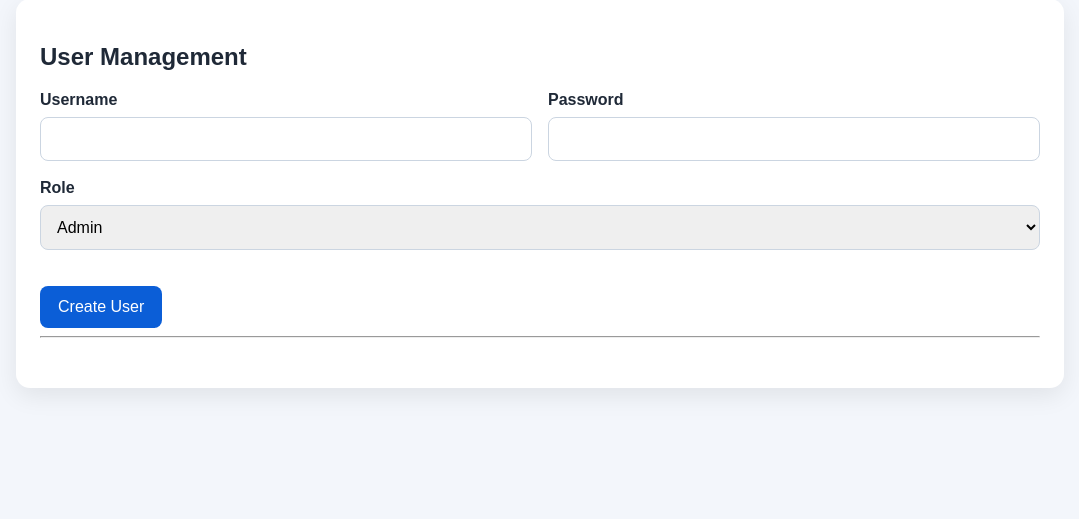
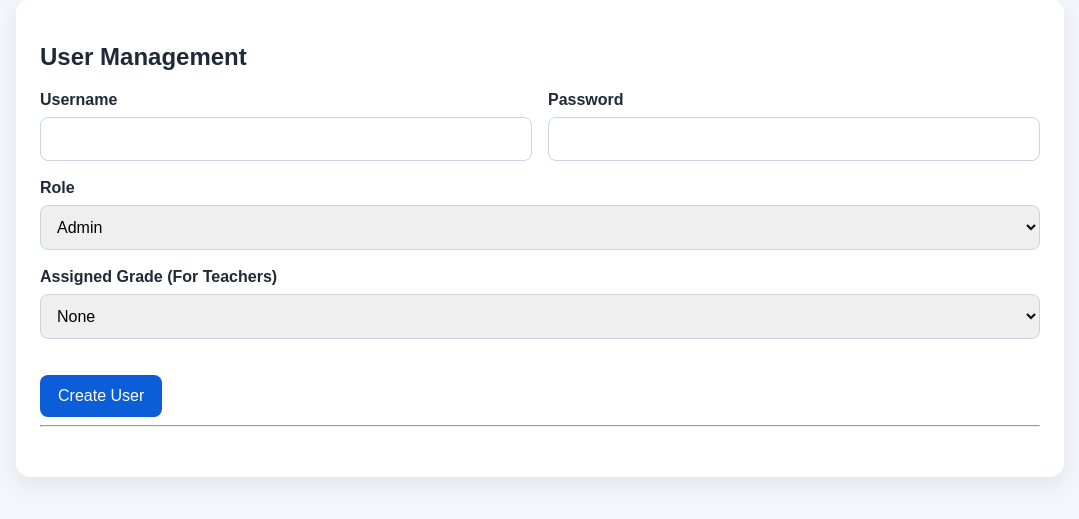
Before and after one commit to qaswar114/umar-faruq-school-system, a Flask app: page /users in a window 1280 px wide. Shown: the part 163-682 px from the top of the page, without its empty margins (100-1179 px from the left). Run offline with Flask 3, Linux system fonts and the light colour scheme; the visitor is signed in with stand-in values (Sample User, id 1).

Commit message:
Update users.html

```diff
--- a/templates/users.html
+++ b/templates/users.html
@@ -24,6 +24,13 @@
                 <option value="registrar">Registrar</option>
                 <option value="bursar">Bursar</option>
             </select>
+            <label>Assigned Grade (For Teachers)</label>
+<select name="assigned_grade">
+    <option value="">None</option>
+    {% for g in grades %}
+    <option value="{{g}}">{{g}}</option>
+    {% endfor %}
+</select>
         </div>
 
         <br>
```
